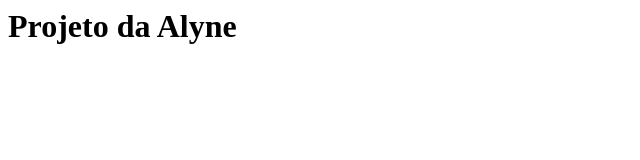
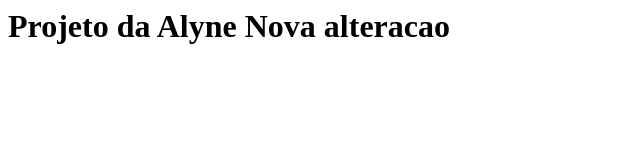
Before and after one commit to alynemayumi/curso-git, a plain HTML site: page index.html in a window 1280 px wide. Shown: the whole page, without its empty margins (0-640 px from the left). Drawn offline with Linux system fonts and the light colour scheme.

Commit message:
titulo da pagina alterado

```diff
--- a/index.html
+++ b/index.html
@@ -5,6 +5,7 @@
 <body>
     <h1>
         Projeto da Alyne
+        Nova alteracao
     </h1>
 </body>
 </head>
```
